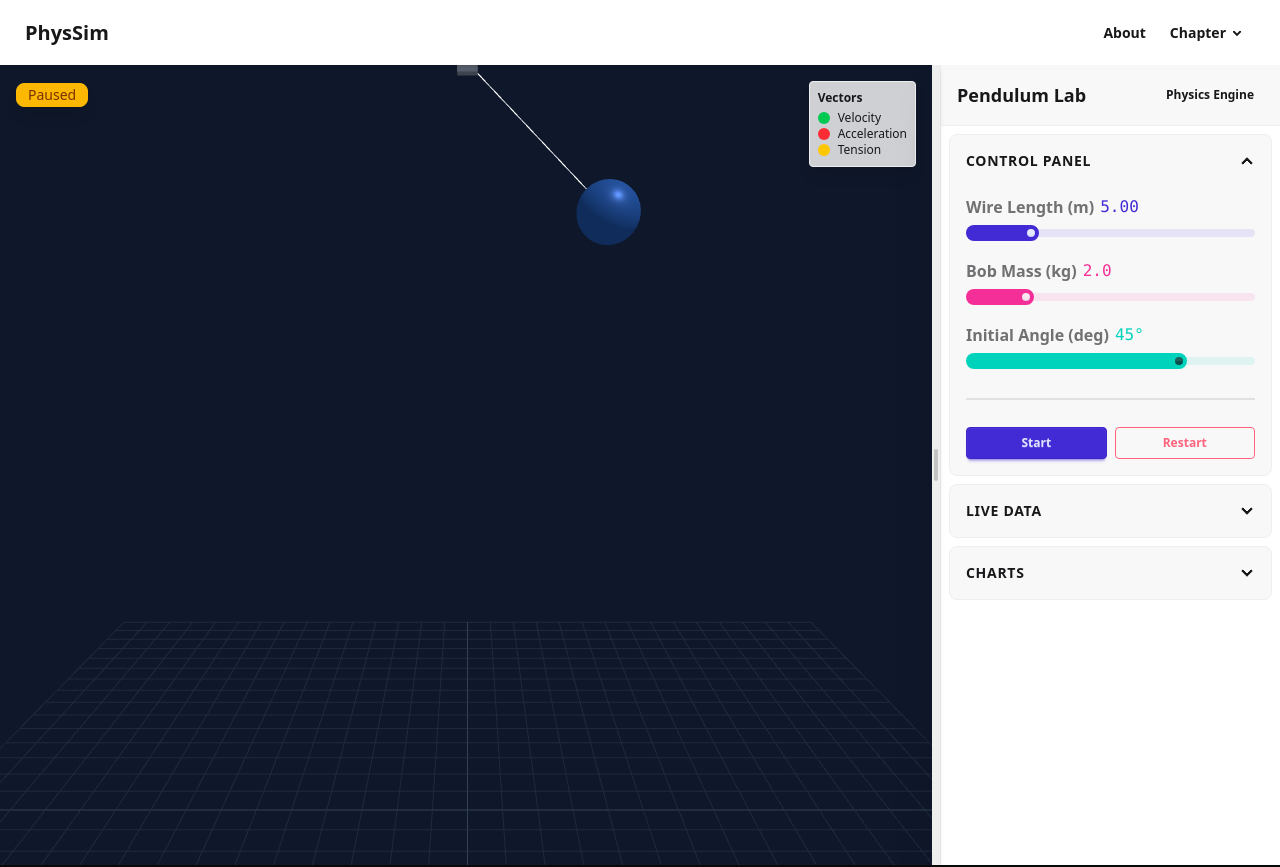
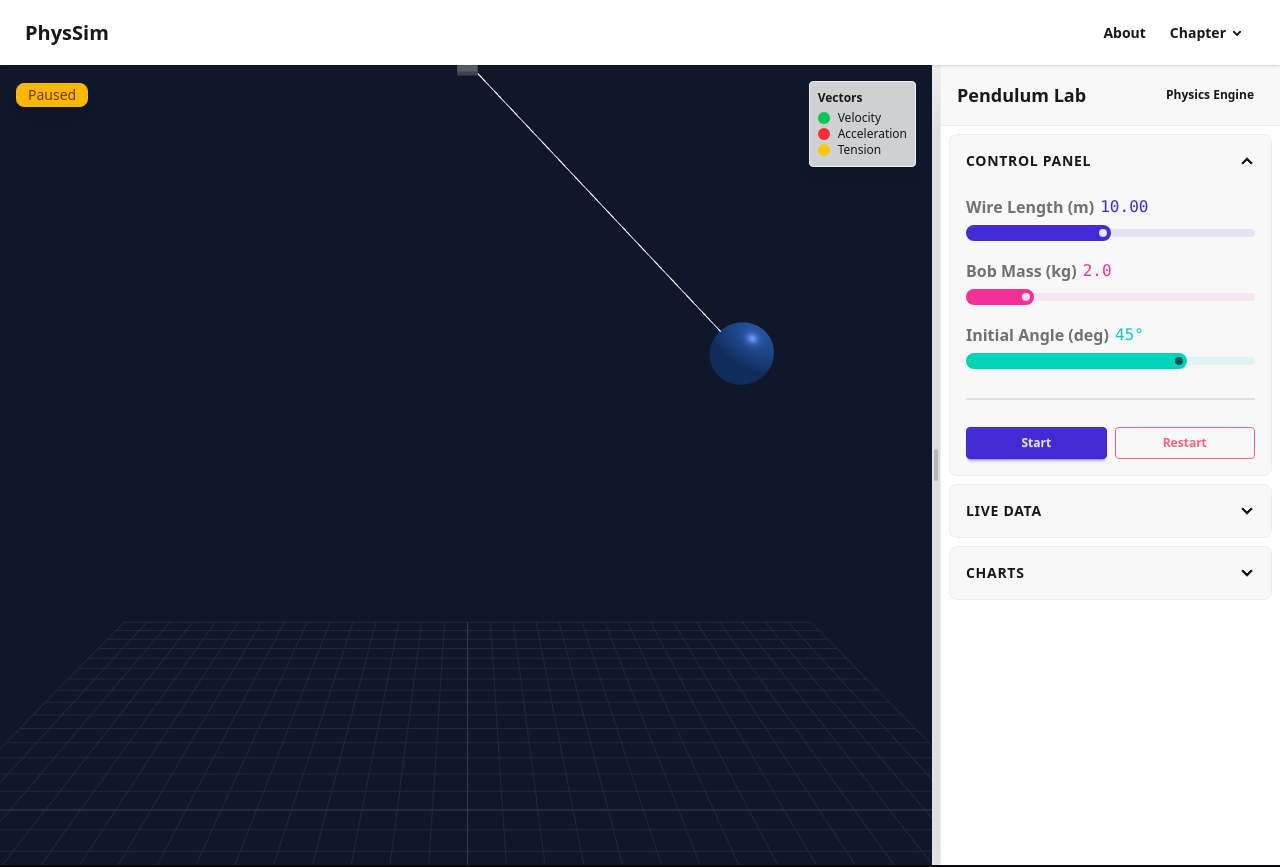
Before and after one commit to woody1234567/PhySim, a Nuxt app: page /Chapter/Pendulum in a window 1280 px wide. Shown: the top 867 px of the page. Built offline with nearby package versions, Linux system fonts and the light colour scheme.

Commit message:
feat:Adding the new pendulum simulation page

```diff
--- a/app/pages/Chapter/Pendulum.vue
+++ b/app/pages/Chapter/Pendulum.vue
@@ -38,7 +38,7 @@
 
     <!-- Resizer Handle -->
     <div
-      class="w-2 h-full bg-base-300 hover:bg-primary cursor-col-resize flex items-center justify-center z-50 select-none transition-colors shadow-md"
+      class="w-2 h-full bg-base-300 hover:bg-primary cursor-col-resize flex items-center justify-center select-none transition-colors shadow-md"
       @mousedown="startResize"
     >
       <div class="h-8 w-1 bg-base-content/20 rounded"></div>
@@ -46,7 +46,7 @@
 
     <!-- Right Panel: Sidebar -->
     <div
-      class="flex flex-col h-full bg-base-100 border-l border-base-300 shadow-2xl shrink-0 z-40"
+      class="flex flex-col h-full bg-base-100 border-l border-base-300 shadow-2xl shrink-0"
       :style="{ width: sidebarWidth + 'px' }"
     >
       <div
@@ -295,7 +295,7 @@ const isRunning = ref(false);
 
 // Physics Configuration
 const params = reactive({
-  length: 5.0,
+  length: 10.0,
   mass: 2.0,
   angle: 45, // degrees
 });
```
